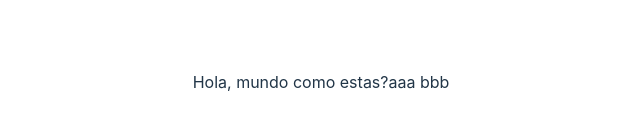
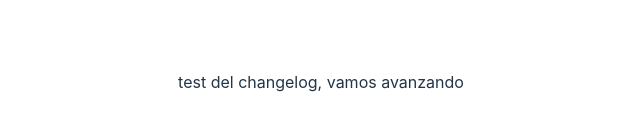
Before and after one commit to gonzalogaete/release_notes_2, a React (Vite) app in the folder release_notes/: page / in a window 1280 px wide. Shown: the part 318-448 px from the top of the page, without its empty margins (319-959 px from the left). Built offline with nearby package versions, Linux system fonts and the light colour scheme.

Commit message:
feat: testeo de changelog

```diff
--- a/release_notes/src/App.jsx
+++ b/release_notes/src/App.jsx
@@ -8,7 +8,7 @@ function App() {
 
   return (
     <div>
-      Hola, mundo como estas?aaa bbb
+      test del changelog, vamos avanzando
     </div>
   )
 }
```
Also changed, not shown: 1 other file (tests, documents, lock files or other folders).
